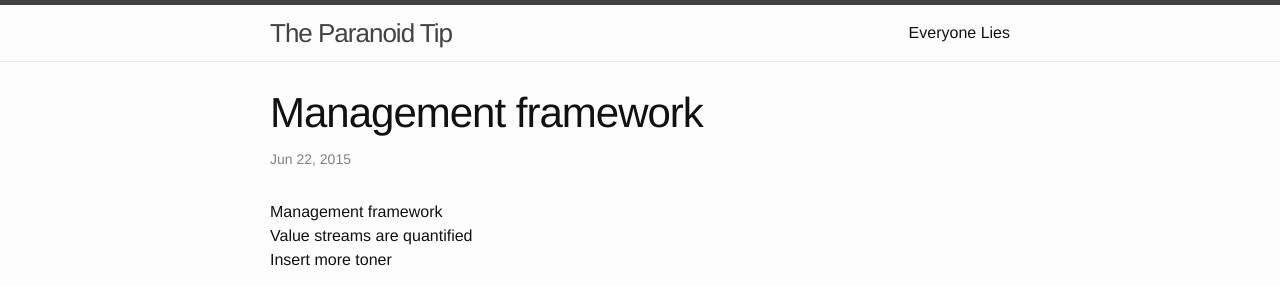
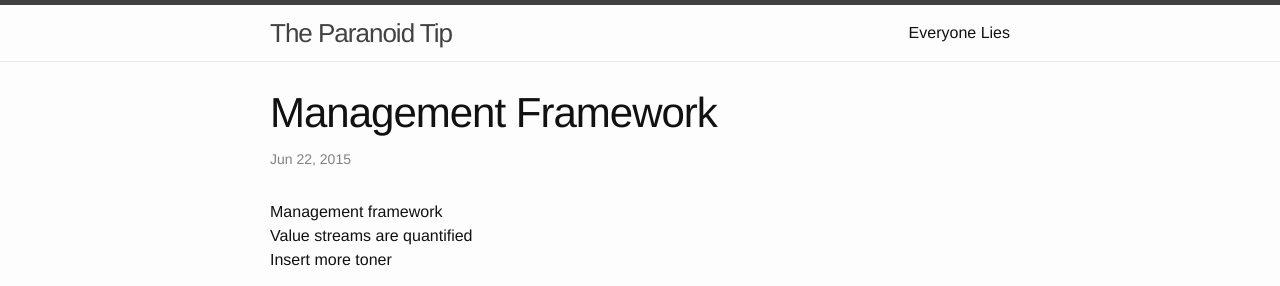
Before and after one commit to orbitofdeceit/orbitofdeceit.github.io, a Jekyll site: the page built from _posts/2015-06-22-management-framework.markdown, in a window 1280 px wide. Shown: the top 286 px of the page. Built offline with Jekyll 4.4.1, drawn with Linux system fonts in a browser that asks for light colours.

Commit message:
Correct capitalisation

```diff
--- a/_posts/2015-06-22-management-framework.markdown
+++ b/_posts/2015-06-22-management-framework.markdown
@@ -1,6 +1,6 @@
 ---
 layout: post
-title: Management framework
+title: Management Framework
 categories: haiku
 tags: haiku
 ---
```
